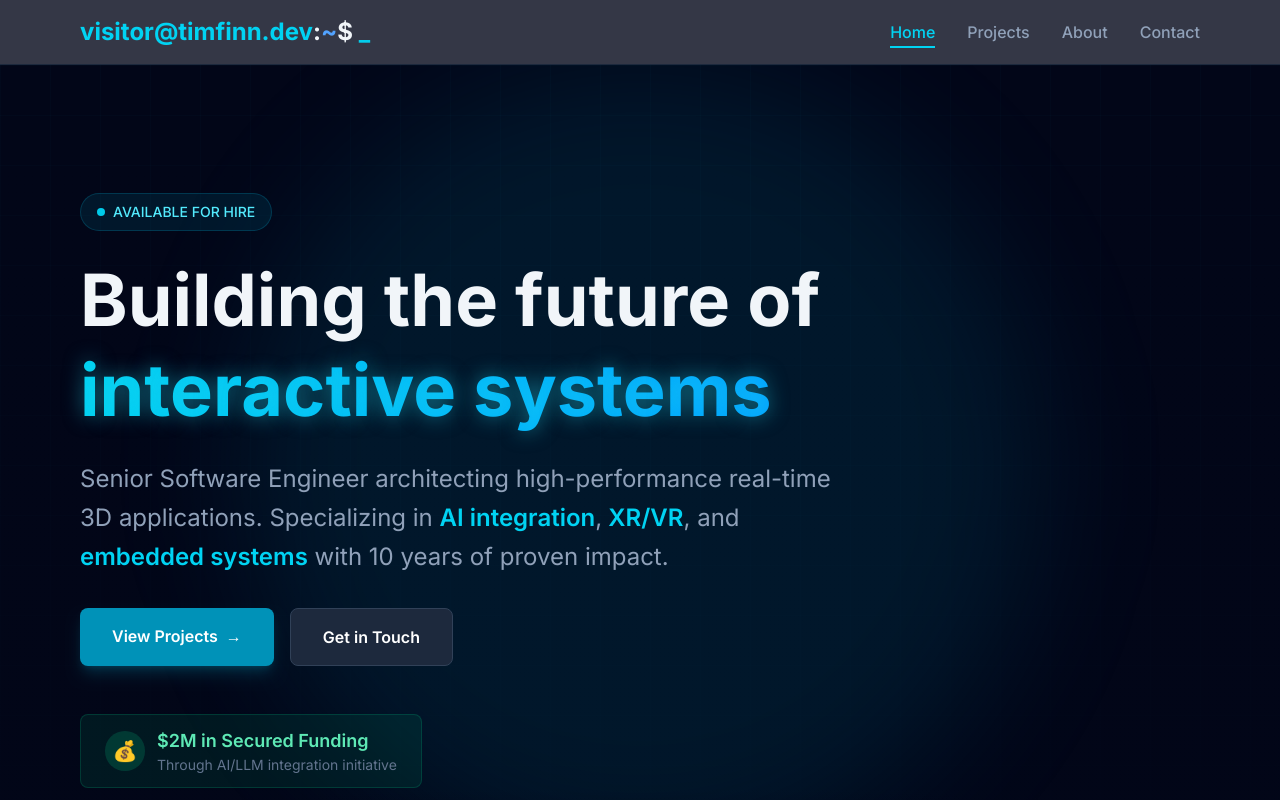
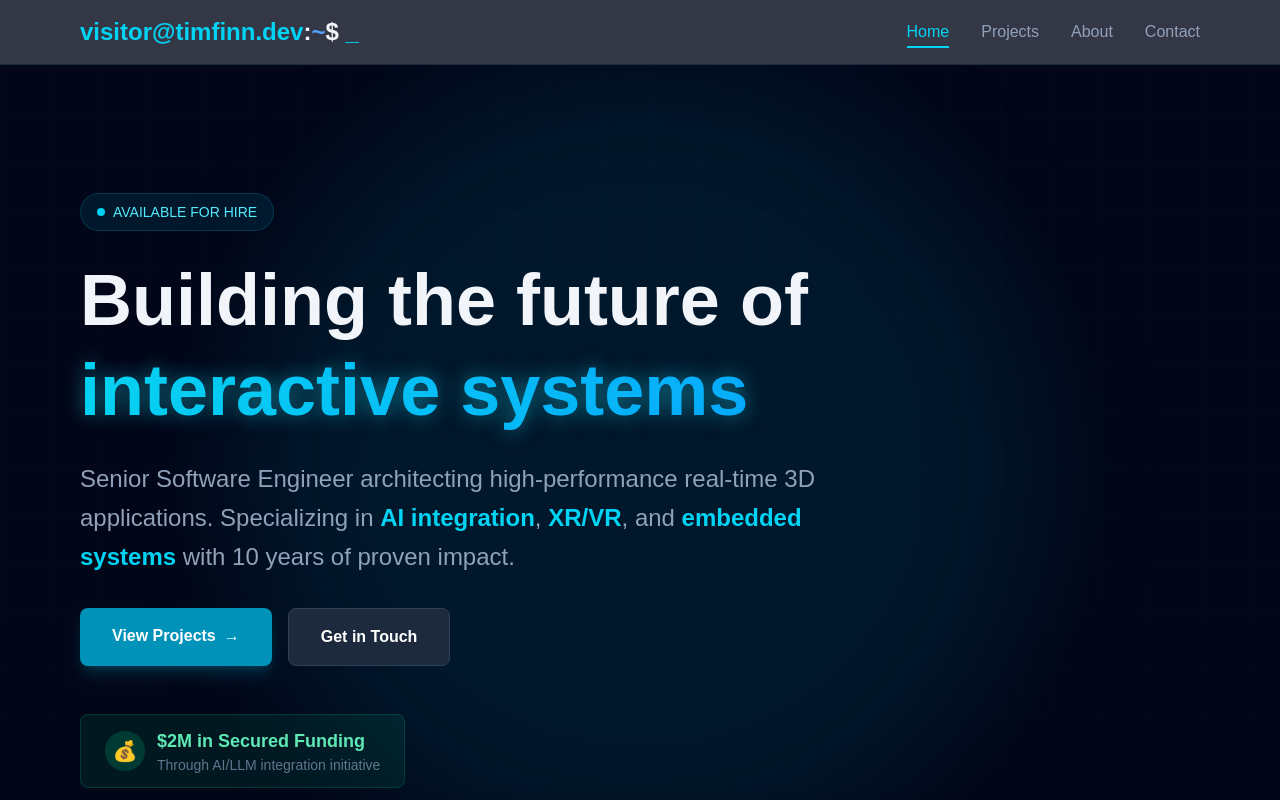
Before and after one commit to timFinn/portfolio-js, a Next.js app: page / in a window 1280 px wide. Shown: the top 800 px of the page. Built offline with nearby package versions, Linux system fonts and the light colour scheme.

Commit message:
Adding tailwind; Moving images; Updating fonts;

```diff
--- a/app/layout.tsx
+++ b/app/layout.tsx
@@ -1,10 +1,20 @@
 import type { Metadata } from 'next'
-import { Inter } from 'next/font/google'
+import { Space_Grotesk, JetBrains_Mono } from 'next/font/google'
 import './globals.css'
 import Header from '@/components/Header'
 import Footer from '@/components/Footer'
 
-const inter = Inter({ subsets: ['latin'] })
+const spaceGrotesk = Space_Grotesk({
+  subsets: ['latin'],
+  variable: '--font-space-grotesk',
+  display: 'swap',
+})
+
+const jetbrainsMono = JetBrains_Mono({
+  subsets: ['latin'],
+  variable: '--font-jetbrains-mono',
+  display: 'swap',
+})
 
 export const metadata: Metadata = {
   title: 'Timothy Finnegan - Senior Software Engineer',
@@ -18,7 +28,7 @@ export default function RootLayout({
 }) {
   return (
     <html lang="en" className="scroll-smooth">
-      <body className={`${inter.className} bg-slate-950`}>
+      <body className={`${spaceGrotesk.variable} ${jetbrainsMono.variable} font-sans bg-slate-950`}>
         <Header />
         <main className="min-h-screen">
           {children}
--- /dev/null
+++ b/tailwind.config.ts
@@ -0,0 +1,19 @@
+import type { Config } from 'tailwindcss'
+
+const config: Config = {
+  content: [
+    './pages/**/*.{js,ts,jsx,tsx,mdx}',
+    './components/**/*.{js,ts,jsx,tsx,mdx}',
+    './app/**/*.{js,ts,jsx,tsx,mdx}',
+  ],
+  theme: {
+    extend: {
+      fontFamily: {
+        sans: ['var(--font-space-grotesk)', 'system-ui', 'sans-serif'],
+        mono: ['var(--font-jetbrains-mono)', 'monospace'],
+      },
+    },
+  },
+  plugins: [],
+}
+export default config
```
Also changed, not shown: public/projects/llm-integration.png (renamed from app/projects/llm-integration.png), public/projects/nfl-vr.jpg (renamed from app/projects/nfl-vr.jpg).
